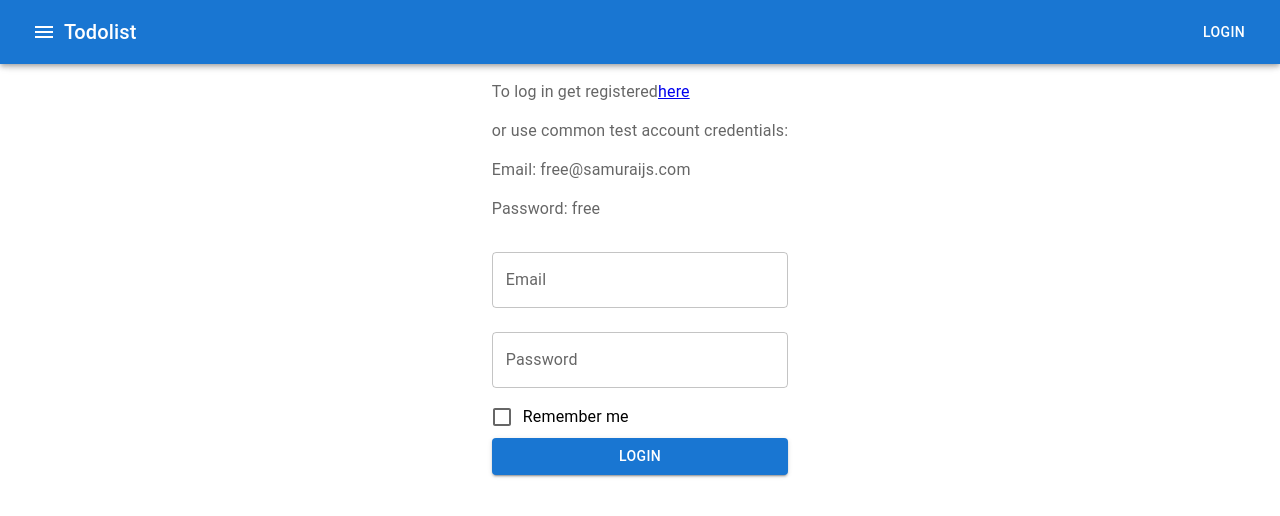
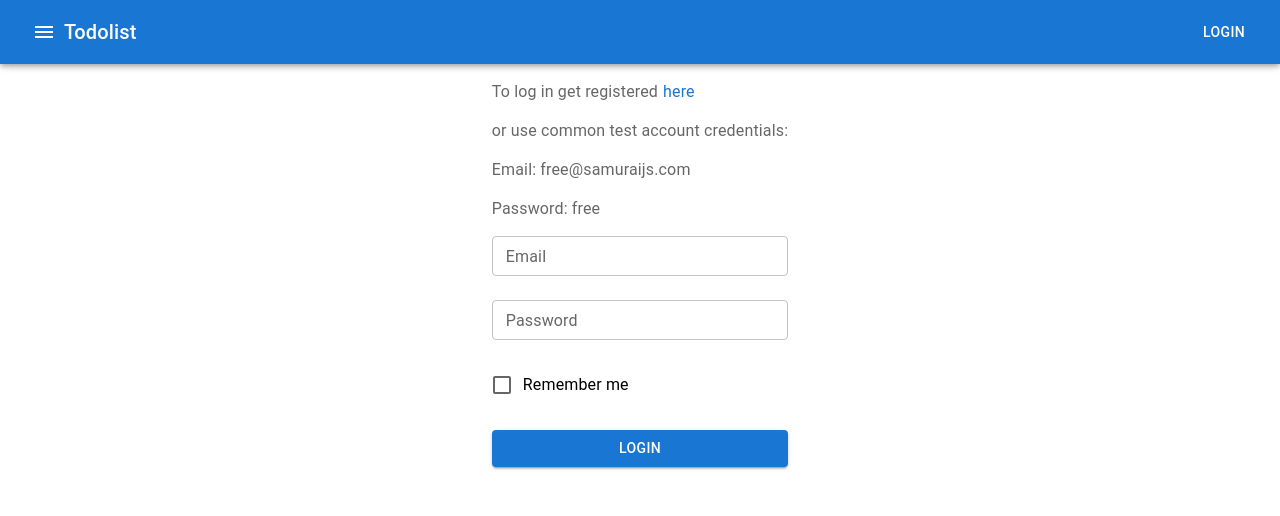
Before and after one commit to 4iklins/todolist, a React (Create React App) app: page /login in a window 1280 px wide. Shown: the top 516 px of the page. Built offline with nearby package versions, Linux system fonts and the light colour scheme; no server answers.

Commit message:
formdata/validation

```diff
--- a/src/features/Login/Login.tsx
+++ b/src/features/Login/Login.tsx
@@ -7,32 +7,91 @@ import FormGroup from '@mui/material/FormGroup';
 import FormLabel from '@mui/material/FormLabel';
 import TextField from '@mui/material/TextField';
 import Button from '@mui/material/Button';
+import { useFormik } from 'formik';
+import { Link } from '@mui/material';
 
+type FormDataType = {
+  email: string;
+  password: string;
+  rememberMe: boolean;
+};
+
+const EMAIL_REGEXP = /^[A-Z0-9._%+-]+@[A-Z0-9.-]+\.[A-Z]{2,4}$/i;
 export const Login = () => {
+  const { values, handleSubmit, handleChange, errors, touched, getFieldProps, resetForm } = useFormik<FormDataType>({
+    initialValues: {
+      email: '',
+      password: '',
+      rememberMe: false,
+    },
+    onSubmit: values => {
+      alert(JSON.stringify(values));
+      resetForm();
+    },
+    validate: values => {
+      const errors: Partial<FormDataType> = {};
+      if (!values.email) {
+        errors.email = 'Required';
+      } else if (!EMAIL_REGEXP.test(values.email)) {
+        errors.email = 'Invalid email address';
+      }
+      if (!values.password) {
+        errors.password = 'Required';
+      } else if (values.password.length <= 3) {
+        errors.password = 'Password must be more than 3 characters';
+      }
+      return errors;
+    },
+  });
   return (
     <Grid container justifyContent={'center'}>
       <Grid item justifyContent={'center'}>
+        <form onSubmit={handleSubmit}>
           <FormControl>
             <FormLabel>
               <p>
                 To log in get registered
-              <a href={'https://social-network.samuraijs.com/'} target={'_blank'}>
+                <Link
+                  href={'https://social-network.samuraijs.com/'}
+                  target={'_blank'}
+                  sx={{ marginLeft: '5px' }}
+                  underline='hover'>
                   here
-              </a>
+                </Link>
               </p>
               <p>or use common test account credentials:</p>
               <p>Email: free@samuraijs.com</p>
               <p>Password: free</p>
             </FormLabel>
             <FormGroup>
-            <TextField label='Email' margin='normal' />
-            <TextField type='password' label='Password' margin='normal' />
-            <FormControlLabel label={'Remember me'} control={<Checkbox />} />
-            <Button type={'submit'} variant={'contained'} color={'primary'}>
+              <TextField
+                size='small'
+                label='Email'
+                {...getFieldProps('email')}
+                error={touched.email && !!errors.email}
+                helperText={touched.email && errors.email}
+                type='email'
+                sx={{ margin: 0, height: '64px' }}
+              />
+              <TextField
+                size='small'
+                type='password'
+                label='Password'
+                {...getFieldProps('password')}
+                error={touched.password && !!errors.password}
+                helperText={touched.password && errors.password}
+                sx={{ margin: 0, height: '64px' }}
+              />
+              <FormControlLabel
+                label={'Remember me'}
+                control={<Checkbox name='rememberMe' checked={values.rememberMe} onChange={handleChange} />}
+              />
+              <Button type={'submit'} variant={'contained'} color={'primary'} sx={{ margin: '24px 0' }}>
                 Login
               </Button>
             </FormGroup>
           </FormControl>
+        </form>
       </Grid>
     </Grid>
   );
```
Lines whose indentation alone changed are shown as unchanged.
